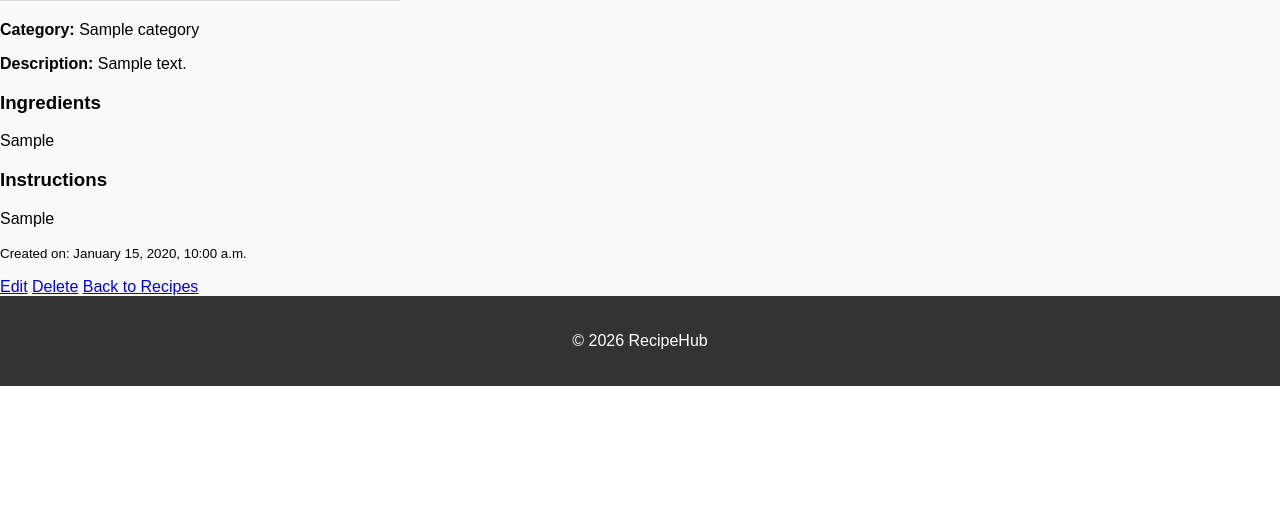
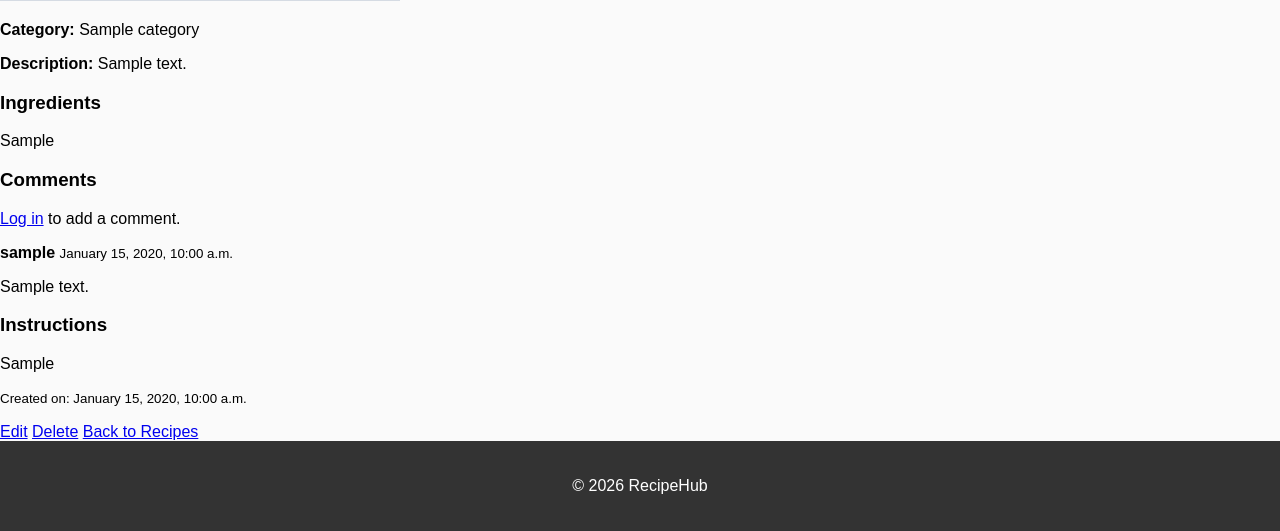
Before and after one commit to Kassem79/Kassem79-recipe_project, a Django app: page /recipe/1/ in a window 1280 px wide. Shown: the part 428-959 px from the top of the page. Before the commit the page ends 814 px from the top, so only its background shows below. Run offline with Django 4.2, Linux system fonts and the light colour scheme; tables that the repository leaves empty hold one stand-in row (values such as "Sample post"); grey boxes marked "Sample" are stand-in pictures.

Commit message:
Add comment and delete comment and log in for comment functions

```diff
--- a/recipe_project/forms.py
+++ b/recipe_project/forms.py
@@ -1,7 +1,17 @@
 from django import forms
 from .models import Recipe
+from .models import Comment
 
 class RecipeForm(forms.ModelForm):
     class Meta:
         model = Recipe
         fields = ['title', 'description', 'ingredients', 'instructions', 'image']
+
+
+class CommentForm(forms.ModelForm):
+    class Meta:
+        model = Comment
+        fields = ['content']
+        widgets = {
+            'content': forms.Textarea(attrs={'rows': 3, 'placeholder': 'Write your comment...'})
+        }
--- a/recipe_project/models.py
+++ b/recipe_project/models.py
@@ -21,3 +21,14 @@ class Recipe(models.Model):
 
     def __str__(self):
         return self.title
+
+
+# Comment model
+class Comment(models.Model):
+    recipe = models.ForeignKey(Recipe, on_delete=models.CASCADE, related_name='comments')
+    author = models.ForeignKey(User, on_delete=models.CASCADE)
+    content = models.TextField()
+    created_at = models.DateTimeField(auto_now_add=True)
+
+    def __str__(self):
+        return f"Comment by {self.author.username} on {self.recipe.title}"
--- a/recipe_project/templates/recipes/recipe_detail.html
+++ b/recipe_project/templates/recipes/recipe_detail.html
@@ -6,7 +6,6 @@
 
     {% if recipe.image %}
         <img src="{{ recipe.image.url }}" alt="{{ recipe.title }}" style="max-width: 500px; height: auto;">
-
     {% endif %}
 
     <p><strong>Category:</strong>
@@ -22,6 +21,43 @@
     <h3>Ingredients</h3>
     <p>{{ recipe.ingredients|linebreaks }}</p>
 
+    <h3>Comments</h3>
+
+    {% if user.is_authenticated %}
+    <form method="POST">
+        {% csrf_token %}
+        {{ form.as_p }}
+        <button type="submit" class="btn btn-primary">Add Comment</button>
+    </form>
+    {% else %}
+    <p><a href="{% url 'login' %}">Log in</a> to add a comment.</p>
+    {% endif %}
+
+    <div class="comments-list">
+        {% for comment in comments %}
+            <div class="comment-card">
+                <p>
+                    <strong>{{ comment.author.username }}</strong>
+                    <small>{{ comment.created_at|date:"F j, Y, g:i a" }}</small>
+
+                    {% if comment.author == user and comment.pk %}
+                        <!-- Edit button -->
+                        <a href="{% url 'edit_comment' comment.pk %}" class="btn btn-sm btn-secondary">Edit</a>
+
+                        <!-- Delete button -->
+                        <form method="POST" action="{% url 'delete_comment' comment.pk %}" style="display:inline;">
+                            {% csrf_token %}
+                            <button type="submit" class="btn btn-sm btn-danger">Delete</button>
+                        </form>
+                    {% endif %}
+                </p>
+                <p>{{ comment.content|linebreaks }}</p>
+            </div>
+        {% empty %}
+            <p>No comments yet. Be the first to comment!</p>
+        {% endfor %}
+    </div>
+
     <h3>Instructions</h3>
     <p>{{ recipe.instructions|linebreaks }}</p>
 
--- a/recipe_project/urls.py
+++ b/recipe_project/urls.py
@@ -12,6 +12,9 @@ urlpatterns = [
     path('create/', views.recipe_create, name='recipe_create'),
     path('update/<int:pk>/', views.recipe_update, name='recipe_update'),
     path('delete/<int:pk>/', views.recipe_delete, name='recipe_delete'),
+    # path('comment/edit/<int:pk>/', views.edit_comment, name='edit_comment'),
+    path('comment/delete/<int:pk>/', views.delete_comment, name='delete_comment'),
+    path('comment/edit/<int:pk>/', views.edit_comment, name='edit_comment'),
 
     # Categories (fixed)
     path('categories/', views.category_list, name='categories'),
--- a/recipe_project/views.py
+++ b/recipe_project/views.py
@@ -1,114 +1,138 @@
 from django.shortcuts import render, get_object_or_404, redirect
 from django.contrib.auth import authenticate, login, logout
 from django.contrib.auth.forms import UserCreationForm
-from .models import Recipe, Category
-from .forms import RecipeForm
+from django.contrib.auth.decorators import login_required
+from django.http import HttpResponseForbidden
 
-# Home page view
+from .models import Recipe, Category, Comment
+from .forms import RecipeForm, CommentForm
+
+# Home page
 def home(request):
     recipes = Recipe.objects.all()
-    breakfast_recipes = recipes.filter(category__name='Breakfast')
-    lunch_recipes = recipes.filter(category__name='Lunch')
-    dinner_recipes = recipes.filter(category__name='Dinner')
-    dessert_recipes = recipes.filter(category__name='Desserts')
-
     context = {
         'recipes': recipes,
-        'breakfast_recipes': breakfast_recipes,
-        'lunch_recipes': lunch_recipes,
-        'dinner_recipes': dinner_recipes,
-        'dessert_recipes': dessert_recipes,
+        'breakfast_recipes': recipes.filter(category__name='Breakfast'),
+        'lunch_recipes': recipes.filter(category__name='Lunch'),
+        'dinner_recipes': recipes.filter(category__name='Dinner'),
+        'dessert_recipes': recipes.filter(category__name='Desserts'),
     }
     return render(request, 'home.html', context)
 
-# Recipe list view
-
+# Recipe list
 def recipe_list(request):
     recipes = Recipe.objects.all()
     return render(request, 'recipes.html', {'recipes': recipes})
 
-# Recipe detail view
-
+# Recipe detail with comments
 def recipe_detail(request, pk):
     recipe = get_object_or_404(Recipe, pk=pk)
-    return render(request, 'recipes/recipe_detail.html', {'recipe': recipe})
+    comments = recipe.comments.all().order_by('-created_at')
 
-# Login view
+    if request.method == 'POST':
+        if request.user.is_authenticated:
+            form = CommentForm(request.POST)
+            if form.is_valid():
+                comment = form.save(commit=False)
+                comment.recipe = recipe
+                comment.author = request.user
+                comment.save()
+                return redirect('recipe_detail', pk=recipe.pk)
+        else:
+            return redirect('login')
+    else:
+        form = CommentForm()
+
+    return render(request, 'recipes/recipe_detail.html', {
+        'recipe': recipe,
+        'comments': comments,
+        'form': form
+    })
+
+# Login / Logout / Signup
 def login_view(request):
     if request.method == "POST":
         username = request.POST['username']
         password = request.POST['password']
         user = authenticate(request, username=username, password=password)
-        if user is not None:
+        if user:
             login(request, user)
             return redirect('home')
-        else:
-            return render(request, 'login.html', {'error': 'Invalid username or password'})
+        return render(request, 'login.html', {'error': 'Invalid username or password'})
     return render(request, 'login.html')
 
-# Logout view
 def logout_view(request):
     logout(request)
     return redirect('home')
 
-# Categories view
+def signup_view(request):
+    if request.method == "POST":
+        form = UserCreationForm(request.POST)
+        if form.is_valid():
+            user = form.save()
+            login(request, user)
+            return redirect('home')
+    else:
+        form = UserCreationForm()
+    return render(request, "signup.html", {"form": form})
+
+# Recipe CRUD
+def recipe_create(request):
+    form = RecipeForm(request.POST or None, request.FILES or None)
+    if request.method == "POST" and form.is_valid():
+        form.save()
+        return redirect('recipe_list')
+    return render(request, 'recipes/recipe_form.html', {'form': form})
+
+def recipe_update(request, pk):
+    recipe = get_object_or_404(Recipe, pk=pk)
+    form = RecipeForm(request.POST or None, request.FILES or None, instance=recipe)
+    if request.method == "POST" and form.is_valid():
+        form.save()
+        return redirect('recipe_list')
+    return render(request, 'recipes/recipe_form.html', {'form': form})
+
+def recipe_delete(request, pk):
+    recipe = get_object_or_404(Recipe, pk=pk)
+    if request.method == "POST":
+        recipe.delete()
+        return redirect('recipe_list')
+    return render(request, 'recipes/recipe_confirm_delete.html', {'recipe': recipe})
+
+# Categories
 def category_list(request):
     categories = Category.objects.all()
     recipes = Recipe.objects.select_related('category').all()
+    return render(request, 'categories.html', {'categories': categories, 'recipes': recipes})
 
-    return render(request, 'categories.html', {
-        'categories': categories,
-        'recipes': recipes
-    })
+# Comments
+@login_required
+def edit_comment(request, pk):
+    comment = get_object_or_404(Comment, pk=pk)
+    if comment.author != request.user:
+        return redirect('recipe_detail', pk=comment.recipe.pk)
 
-
-def signup_view(request):
-    if request.method == "POST":
-        form = UserCreationForm(request.POST)
-
-        if form.is_valid():
-            user = form.save()
-            login(request, user)   # automatically log user in
-            return redirect('home')
-
-    else:
-        form = UserCreationForm()
-
-    return render(request, "signup.html", {"form": form})
-
-
-def recipe_create(request):
-    if request.method == "POST":
-        form = RecipeForm(request.POST, request.FILES)
+    if request.method == 'POST':
+        form = CommentForm(request.POST, instance=comment)
         if form.is_valid():
             form.save()
-            return redirect('recipe_list')
+            return redirect('recipe_detail', pk=comment.recipe.pk)
     else:
-        form = RecipeForm()
+        form = CommentForm(instance=comment)
 
-    return render(request, 'recipes/recipe_form.html', {'form': form})
+    return render(request, 'comments/edit_comment.html', {'form': form, 'comment': comment})
 
+@login_required
+def delete_comment(request, pk):
+    comment = get_object_or_404(Comment, pk=pk)
 
-def recipe_delete(request, pk):
-    recipe = get_object_or_404(Recipe, pk=pk)
+    # Only the author can delete their comment
+    if comment.author != request.user:
+        return HttpResponseForbidden("You are not allowed to delete this comment.")
 
     if request.method == "POST":
-        recipe.delete()
-        return redirect('recipe_list')
+        comment.delete()
+        return redirect('recipe_detail', pk=comment.recipe.pk)
 
-    return render(request, 'recipes/recipe_confirm_delete.html', {'recipe': recipe})
-
-
-
-def recipe_update(request, pk):
-    recipe = get_object_or_404(Recipe, pk=pk)
-
-    if request.method == "POST":
-        form = RecipeForm(request.POST, request.FILES, instance=recipe)
-        if form.is_valid():
-            form.save()
-            return redirect('recipe_list')
-    else:
-        form = RecipeForm(instance=recipe)
-
-    return render(request, 'recipes/recipe_form.html', {'form': form})
+    # Redirect for GET request
+    return redirect('recipe_detail', pk=comment.recipe.pk)
```
Also changed, not shown: recipe_project/templates/comments/delete_comment_confirm.html (added, +13 -0 lines), recipe_project/templates/comments/edit_comment.html (added, +11 -0 lines), recipe_project/migrations/0003_comment.py (added).
